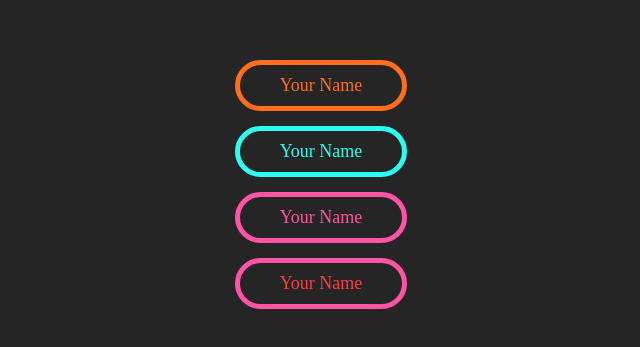
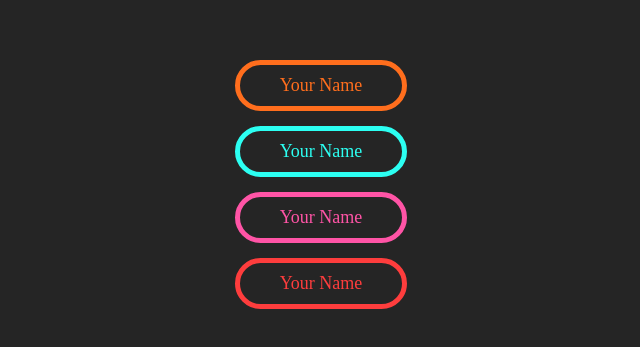
Before and after one commit to Olegogonovskyi/untitled_1, a plain HTML site: page Lesson 2 HMTL (home+clasork)/claswork1/index.html in a window 1280 px wide. Shown: the part 213-560 px from the top of the page, without its empty margins (319-959 px from the left). Drawn offline with Linux system fonts and the light colour scheme.

Commit message:
Homework Ogonovskyi html2. claswork2 end!

```diff
--- a/Lesson 2 HMTL (home+clasork)/claswork1/main.css
+++ b/Lesson 2 HMTL (home+clasork)/claswork1/main.css
@@ -38,7 +38,7 @@ p {
 .d {
     background: rgba(0,0,0,0);
     max-width: fit-content;
-    border: 5px solid rgb(255,84,166);
+    border: 5px solid rgb(254,61,61);
     border-radius: 40px;
     margin: auto;
     padding: 10px 40px;
```
